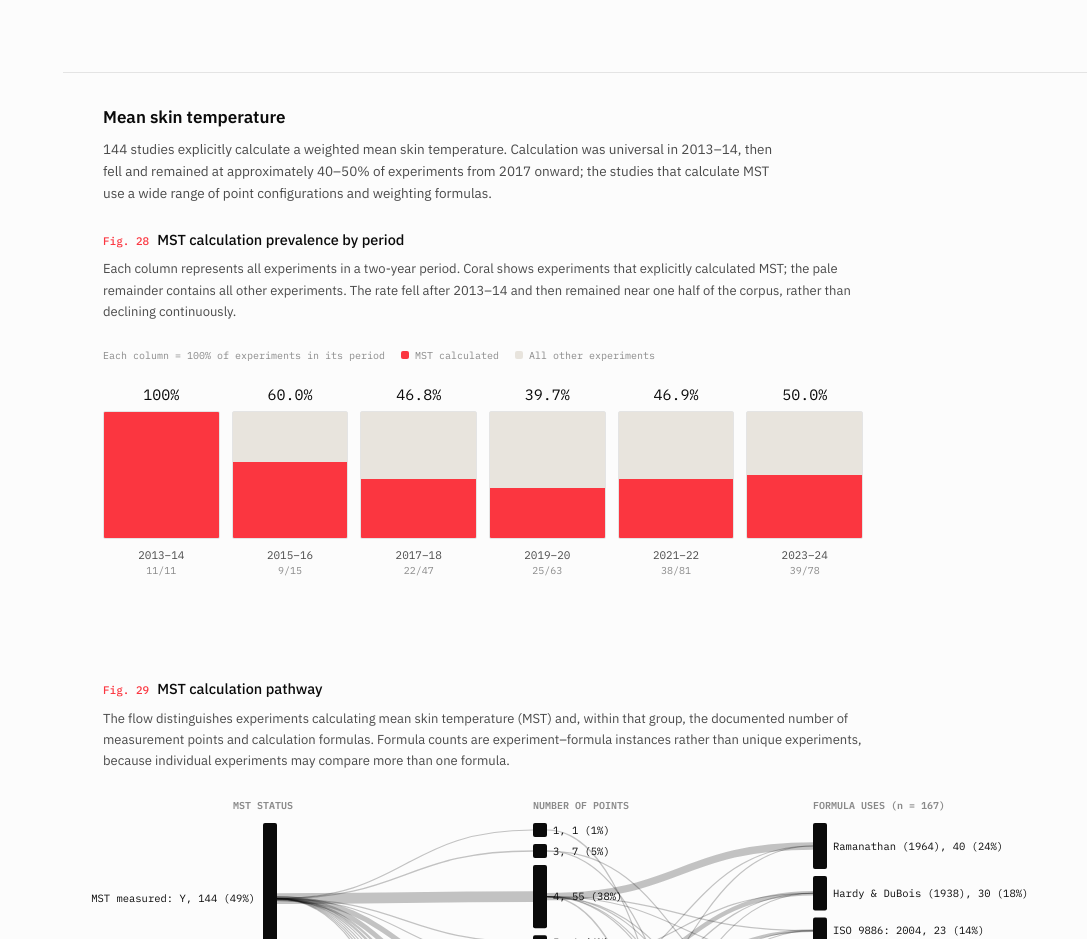
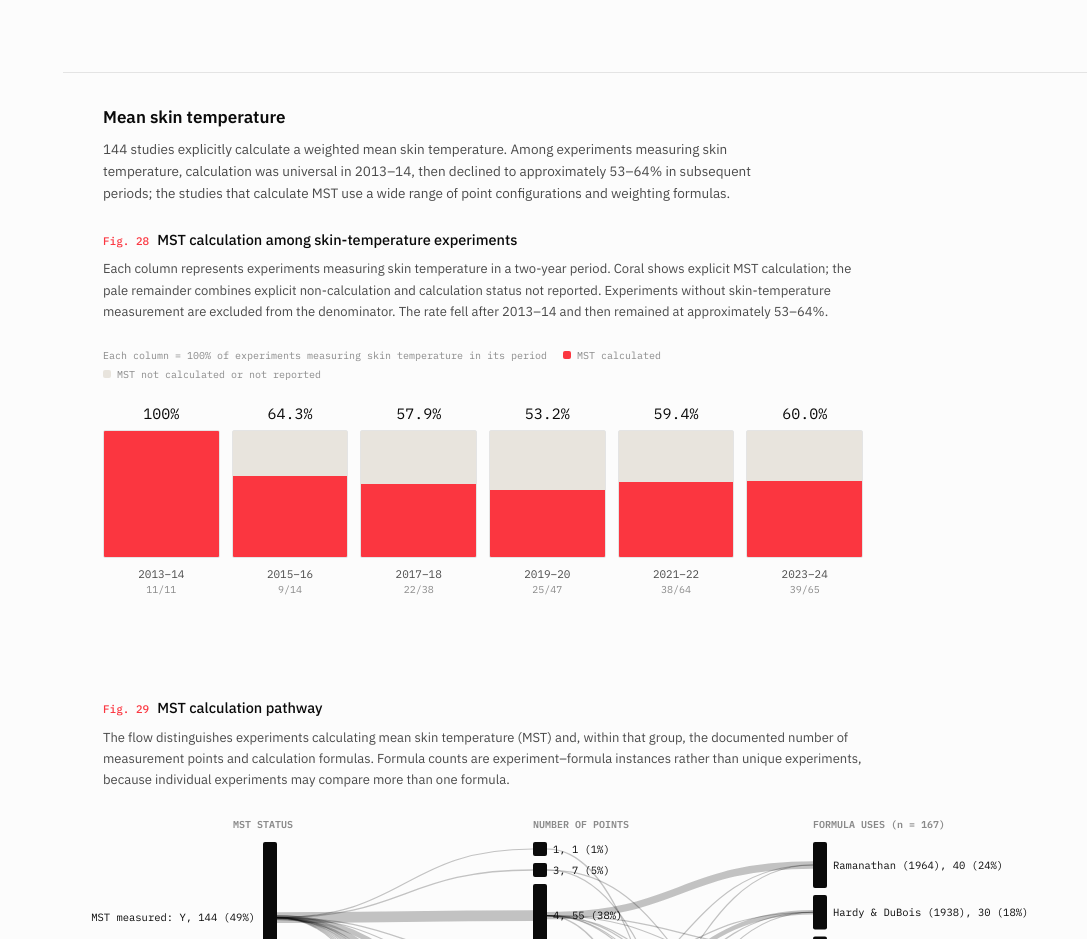
Before and after one commit to bilgekobas/indoor-thermal-physiology-metadata-atlas, a React (Vite) app: page /body in a window 1280 px wide. Shown: the part 9300-10239 px from the top of the page, without its empty margins (193-1280 px from the left). Built offline with nearby package versions, Linux system fonts and the light colour scheme.

Commit message:
Normalize MST calculation rate by skin-temperature experiments

```diff
--- a/src/pages/ChapterBody.jsx
+++ b/src/pages/ChapterBody.jsx
@@ -457,7 +457,11 @@ function SignalSensorBrandSankey({ overall, signalTotals, signalInstanceTotals,
 
 function MstCalculationPrevalence({ mst }) {
   const byPeriod = mst.periods.map((period) => {
-    const statuses = mst.calc_rate_by_period.filter((r) => r.period === period)
+    // NAN denotes experiments without skin-temperature measurement and is
+    // therefore outside the population at risk of calculating MST.
+    const statuses = mst.calc_rate_by_period.filter(
+      (r) => r.period === period && r['physio-mst-calculated'] !== 'NAN'
+    )
     const calculated = statuses
       .filter((r) => r['physio-mst-calculated'] === 'Y')
       .reduce((sum, r) => sum + r.count, 0)
@@ -468,9 +472,9 @@ function MstCalculationPrevalence({ mst }) {
   return (
     <div className="max-w-[760px]">
       <div className="flex flex-wrap items-center gap-x-4 gap-y-1 mb-4 font-data text-[10px] text-inkfaint">
-        <span>Each column = 100% of experiments in its period</span>
+        <span>Each column = 100% of experiments measuring skin temperature in its period</span>
         <span className="inline-flex items-center gap-1.5"><span className="w-2 h-2 rounded-sm bg-[#FB3640]" />MST calculated</span>
-        <span className="inline-flex items-center gap-1.5"><span className="w-2 h-2 rounded-sm bg-[#E8E4DD]" />All other experiments</span>
+        <span className="inline-flex items-center gap-1.5"><span className="w-2 h-2 rounded-sm bg-[#E8E4DD]" />MST not calculated or not reported</span>
       </div>
       <div className="overflow-x-auto">
         <div className="grid grid-cols-6 gap-3 min-w-[650px]">
@@ -481,7 +485,7 @@ function MstCalculationPrevalence({ mst }) {
               </div>
               <div
                 className="relative h-32 mt-1 overflow-hidden rounded-sm border border-line bg-[#E8E4DD]"
-                title={`${period}: ${calculated} of ${total} experiments (${share.toFixed(1)}%) explicitly calculated MST`}
+                title={`${period}: ${calculated} of ${total} skin-temperature experiments (${share.toFixed(1)}%) explicitly calculated MST`}
               >
                 <div className="absolute inset-x-0 bottom-0 bg-[#FB3640]" style={{ height: `${share}%` }} />
               </div>
@@ -913,9 +917,9 @@ export default function ChapterBody({ data }) {
 
       <ChapterSection
         title="Mean skin temperature"
-        intro={`${mst.n_mst_studies} studies explicitly calculate a weighted mean skin temperature. Calculation was universal in 2013–14, then fell and remained at approximately 40–50% of experiments from 2017 onward; the studies that calculate MST use a wide range of point configurations and weighting formulas.`}
+        intro={`${mst.n_mst_studies} studies explicitly calculate a weighted mean skin temperature. Among experiments measuring skin temperature, calculation was universal in 2013–14, then declined to approximately 53–64% in subsequent periods; the studies that calculate MST use a wide range of point configurations and weighting formulas.`}
       >
-        <FigureCard figNumber={figNum('mst-calculation-prevalence')} title="MST calculation prevalence by period" plotWidth={980} commentary="Each column represents all experiments in a two-year period. Coral shows experiments that explicitly calculated MST; the pale remainder contains all other experiments. The rate fell after 2013–14 and then remained near one half of the corpus, rather than declining continuously.">
+        <FigureCard figNumber={figNum('mst-calculation-prevalence')} title="MST calculation among skin-temperature experiments" plotWidth={980} commentary="Each column represents experiments measuring skin temperature in a two-year period. Coral shows explicit MST calculation; the pale remainder combines explicit non-calculation and calculation status not reported. Experiments without skin-temperature measurement are excluded from the denominator. The rate fell after 2013–14 and then remained at approximately 53–64%.">
           <MstCalculationPrevalence mst={mst} />
         </FigureCard>
 
```
